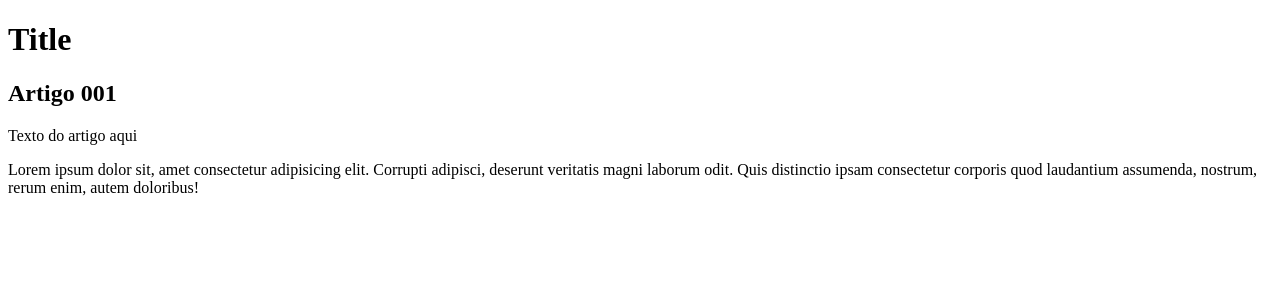
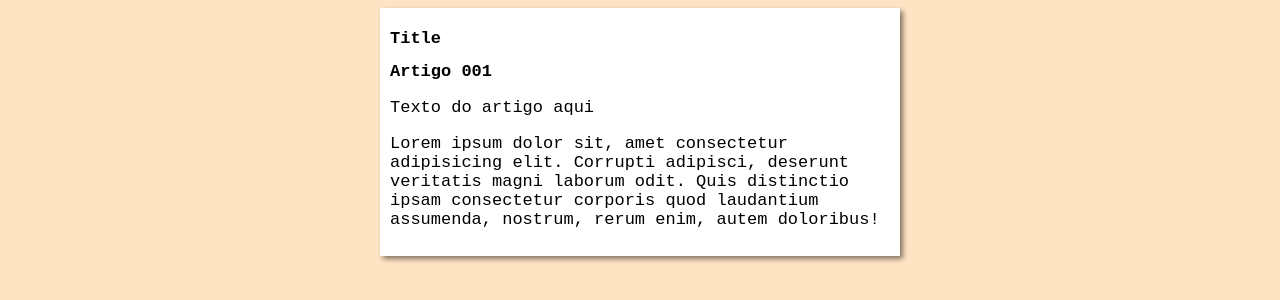
Before and after one commit to J-Scheffer/Projeto-site, a plain HTML site: page index.html in a window 1280 px wide. Drawn offline with Linux system fonts and the light colour scheme.

Commit message:
style css

```diff
--- a/index.html
+++ b/index.html
@@ -3,6 +3,7 @@
 <head>
     <meta charset="UTF-8">
     <meta name="viewport" content="width=device-width, initial-scale=1.0">
+    <link rel="stylesheet" href="style.css">
     <title>Site do curso em Git e GitHub</title>
 </head>
 <body>
--- /dev/null
+++ b/style.css
@@ -0,0 +1,16 @@
+*{
+font-family: 'Courier New', Courier, monospace;
+font-size: 17px;
+
+}
+body{
+background-color: bisque;
+}
+
+main{
+    background-color: white;
+    width: 500px;
+    margin: auto;
+    padding: 10px ;
+    box-shadow: 3px 3px 5px rgba(0, 0, 0, 0.486);
+}
```
